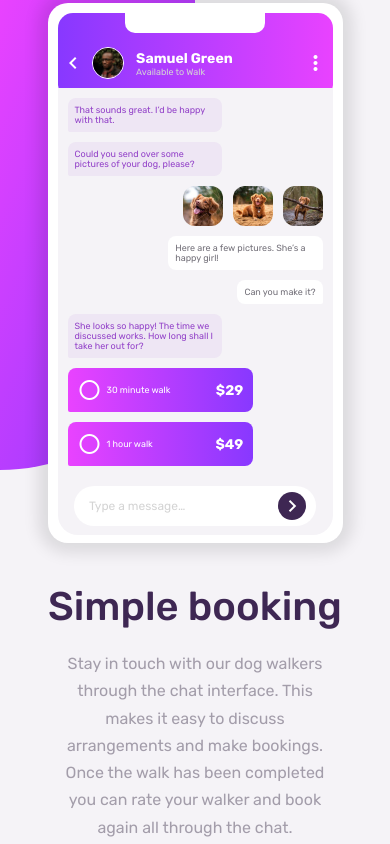
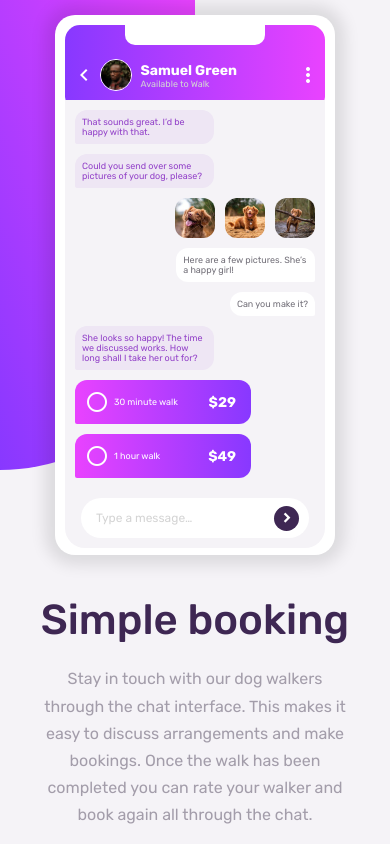
Before and after one commit to OkiDokiTokiLoki/chat-app-illustration, a plain HTML site: page index.html in a window 390 px wide. Drawn offline with Linux system fonts and the light colour scheme.

Commit message:
responsiveness complete

```diff
--- a/style.css
+++ b/style.css
@@ -31,7 +31,7 @@ body{
 }
 
 .mobile-container{
-    width: 275px;
+    width: 260px;
     height: 520px;
     background-color: #fff;
     padding: 10px;
@@ -70,6 +70,7 @@ body{
     align-items: center;
     justify-content: space-around;
     width: 65%;
+    margin-left: 5px;
 }
 
 .avatar{
@@ -110,9 +111,9 @@ body{
 
 .received{
     background-color: hsl(272, 41%, 93%);
-    max-width: 55%;
+    max-width: 52%;
     padding: 7px;
-    border-radius: 8px 8px 8px 2px;
+    border-radius: 12px 12px 12px 2px;
     color: var(--moderate-violet);
 }
 
@@ -135,10 +136,10 @@ body{
 
 .sent{
     background-color: #fff;
-    border-radius: 8px 8px 2px 8px;
+    border-radius: 12px 12px 2px 12px;
     padding: 7px;
     color: rgb(115, 112, 121);
-    max-width: 55%;
+    max-width: 52%;
 }
 
 .pricing{
@@ -150,7 +151,7 @@ body{
     color: #fff;
     margin-top: 10px;
     padding: 10px;
-    border-radius: 8px 8px 8px 2px;
+    border-radius: 12px 12px 12px 2px;
 }
 
 .pricing-details{
@@ -167,6 +168,7 @@ body{
 .amount{
     font-size: 14px;
     font-weight: 700;
+    margin-right: 5px;
 }
 
 .type-msg{
@@ -192,14 +194,16 @@ body{
     align-items: center;
     justify-content: center;
     background-color: var(--dark-violet);
-    width: 28px;
-    height: 28px;
+    width: 25px;
+    height: 25px;
     margin-right: 10px;
     border-radius: 50px;
 }
 
 .send-cta i{
     color: #fff;
+    font-size: 18px;
+    font-weight: 700;
 }
 
 .description{
@@ -210,19 +214,19 @@ h1{
     margin: 40px 0 20px 0;
     color: var(--dark-violet);
     font-weight: 500;
-    font-size: 40px;
+    font-size: 42px;
 }
 
 .description p{
     color: var(--grey-violet);
     font-size: 16px;
-    width: 72%;
+    width: 79%;
     margin: auto;
     line-height: 1.7em;
 }
 
 .purple-bg{
-    background-image: linear-gradient(to top left, var(--light-violet), var(--light-magenta));
+    background-image: linear-gradient(to top right, var(--light-violet), var(--light-magenta));
     border-radius: 0 0 500px 0;
     width: 50%;
     height: 470px;
@@ -232,3 +236,25 @@ h1{
     left: 0;
     z-index: -1;
 }
+
+@media only screen and (min-width: 1000px){
+    body{
+        flex-direction: row;
+    }
+
+    .description{
+        margin-left: 100px;
+        text-align: left;
+    }
+
+    .description p{
+        width: 400px;
+    }
+
+    .purple-bg{
+        width: 36%;
+        border-radius: 0 0 300px 300px;
+        height: 750px;
+        left: -120px;
+    }
+}
```
